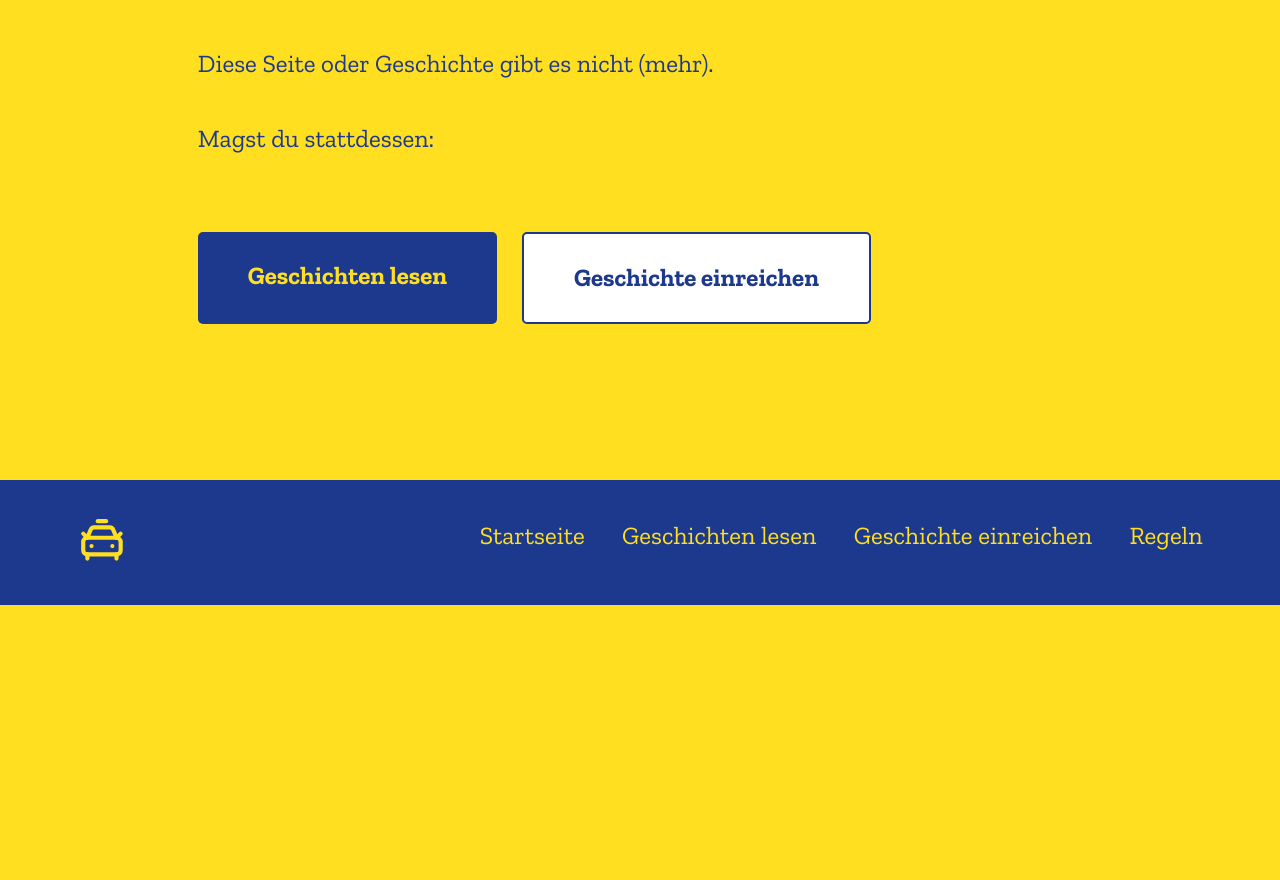
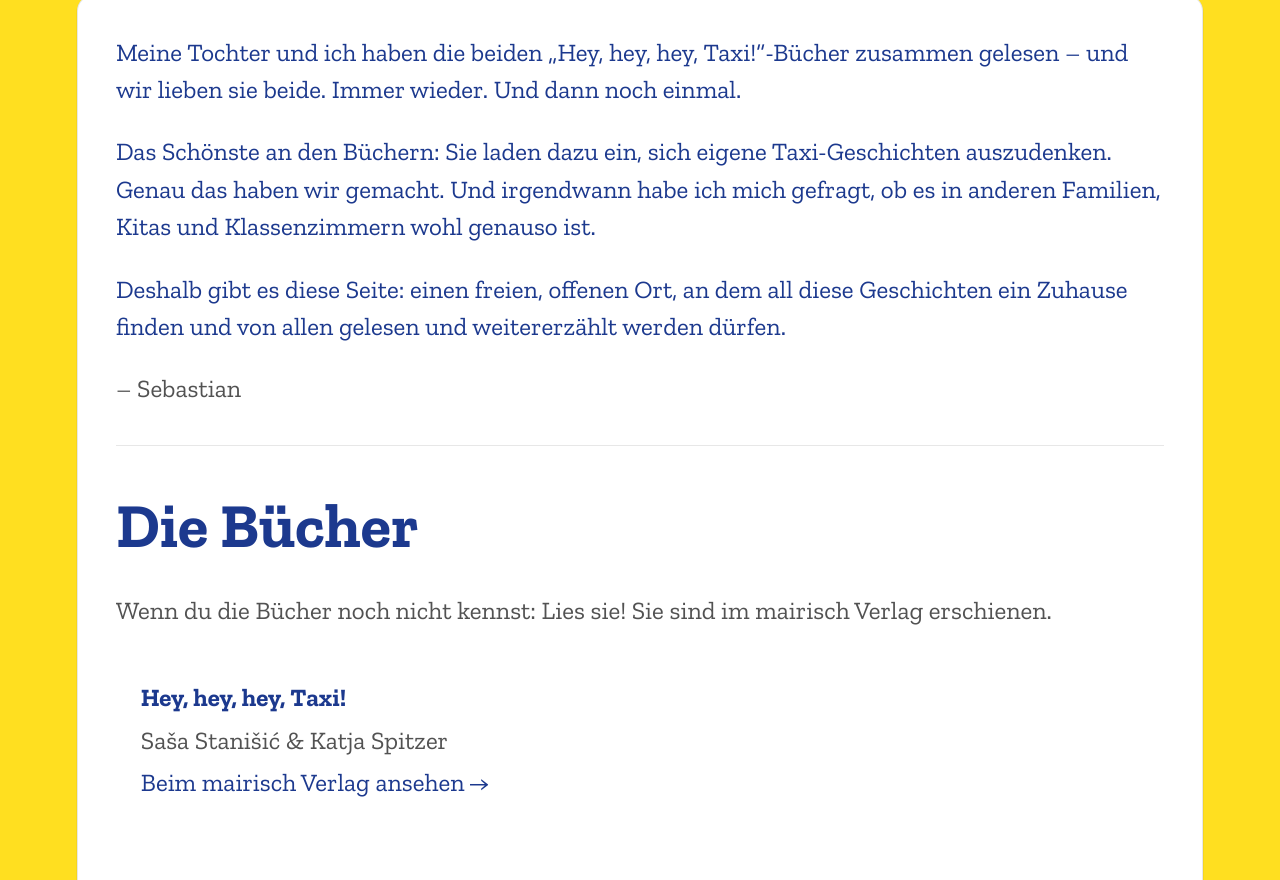
Before and after one commit to seblammers/heyheyheytaxi.de, a SvelteKit app: page /ueber in a window 1280 px wide. Before the commit this address had no page. Shown: the part 420-1300 px from the top of the page. Before the commit the page ends 1025 px from the top, so only its background shows below. Built offline with nearby package versions, Linux system fonts and the light colour scheme.

Commit message:
feat: add /ueber page with book credits and link from landing page
Explains how the project came about, credits both Hey, hey, hey, Taxi!
books (mairisch Verlag) and states it is an unaffiliated fan project.
Landing page links to it for visitors who don't know the books.

```diff
--- a/src/routes/+page.svelte
+++ b/src/routes/+page.svelte
@@ -6,6 +6,12 @@
 		<p class="text-xl">
 			Ich steige in ein Taxi, und das Taxi ist eine Internetseite und die Internetseite wird das
 			Zuhause für all eure Taxi-Geschichten sein.
+		</p>
+		<p class="text-foreground-alt">
+			Du weißt nicht, worum es geht?
+			<a href="/ueber" class="text-taxi-blue hover:underline font-medium"
+				>Hier erklären wir dir, was los ist.</a
+			>
 		</p>
 		<div class="flex flex-col sm:flex-row gap-sm mt-md">
 			<a
--- /dev/null
+++ b/src/routes/ueber/+page.svelte
@@ -0,0 +1,93 @@
+<script lang="ts">
+	const books = [
+		{
+			title: 'Hey, hey, hey, Taxi!',
+			authors: 'Saša Stanišić & Katja Spitzer',
+			href: 'https://www.mairisch.de/programm/sasa-stanisic-katja-spitzer-hey-hey-hey-taxi/'
+		},
+		{
+			title: 'Hey, hey, hey, Taxi! 2',
+			authors: 'Saša Stanišić, Nikolai Stanišić & Katja Spitzer',
+			href: 'https://www.mairisch.de/programm/sasa-stanisic-nikolai-stanisic-katja-spitzer-hey-hey-hey-taxi-2/'
+		}
+	];
+</script>
+
+<svelte:head>
+	<title>Über das Projekt | Hey, hey, hey, Taxi!</title>
+	<meta
+		name="description"
+		content="Wie diese Seite entstanden ist – und die beiden Bücher, die uns dazu inspiriert haben."
+	/>
+</svelte:head>
+
+<section class="nk-section">
+	<div class="nk-container max-w-prose">
+		<header class="flex flex-col gap-3xs mb-xl text-center">
+			<h1>Über das Projekt</h1>
+			<p class="text-foreground-alt">Wie aus einer Gutenachtgeschichte eine Internetseite wurde.</p>
+		</header>
+
+		<div class="nk-card flex flex-col gap-md">
+			<div class="flex flex-col gap-sm text-lg">
+				<p>
+					Meine Tochter und ich haben die beiden „Hey, hey, hey, Taxi!“-Bücher zusammen gelesen –
+					und wir lieben sie beide. Immer wieder. Und dann noch einmal.
+				</p>
+				<p>
+					Das Schönste an den Büchern: Sie laden dazu ein, sich eigene Taxi-Geschichten auszudenken.
+					Genau das haben wir gemacht. Und irgendwann habe ich mich gefragt, ob es in anderen
+					Familien, Kitas und Klassenzimmern wohl genauso ist.
+				</p>
+				<p>
+					Deshalb gibt es diese Seite: einen freien, offenen Ort, an dem all diese Geschichten ein
+					Zuhause finden und von allen gelesen und weitererzählt werden dürfen.
+				</p>
+				<p class="text-foreground-alt">– Sebastian</p>
+			</div>
+
+			<div class="flex flex-col gap-sm pt-md border-t border-border-card">
+				<h2 class="text-xl font-bold">Die Bücher</h2>
+				<p class="text-foreground-alt">
+					Wenn du die Bücher noch nicht kennst: Lies sie! Sie sind im mairisch Verlag erschienen.
+				</p>
+				<ul class="flex flex-col gap-sm">
+					{#each books as book (book.href)}
+						<li class="p-sm bg-background-alt rounded-card">
+							<a
+								href={book.href}
+								target="_blank"
+								rel="noopener noreferrer"
+								class="flex flex-col gap-3xs group"
+							>
+								<span class="font-bold text-taxi-blue group-hover:underline">{book.title}</span>
+								<span class="text-sm text-foreground-alt">{book.authors}</span>
+								<span class="text-sm text-taxi-blue">Beim mairisch Verlag ansehen →</span>
+							</a>
+						</li>
+					{/each}
+				</ul>
+			</div>
+
+			<p class="text-sm text-foreground-alt pt-md border-t border-border-card">
+				Diese Seite ist ein privates Fan-Projekt und steht in keiner Verbindung zu den Autorinnen
+				und Autoren oder zum Verlag der Bücher.
+			</p>
+		</div>
+
+		<div class="mt-lg flex flex-col sm:flex-row gap-sm justify-center">
+			<a
+				href="/lesen"
+				class="px-lg py-sm bg-taxi-blue text-taxi-yellow font-bold rounded-button text-center hover:opacity-90 transition-opacity"
+			>
+				Geschichten lesen
+			</a>
+			<a
+				href="/einreichen"
+				class="px-lg py-sm bg-background text-taxi-blue font-bold rounded-button text-center border-2 border-taxi-blue hover:bg-taxi-blue hover:text-taxi-yellow transition-colors"
+			>
+				Geschichte einreichen
+			</a>
+		</div>
+	</div>
+</section>
```
